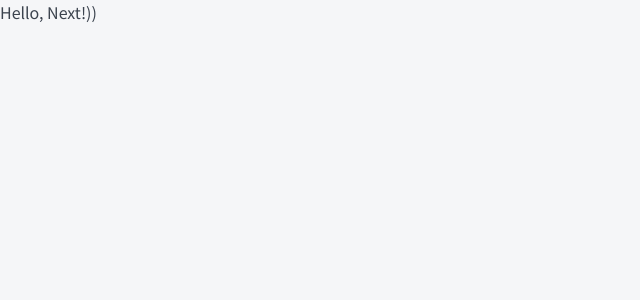
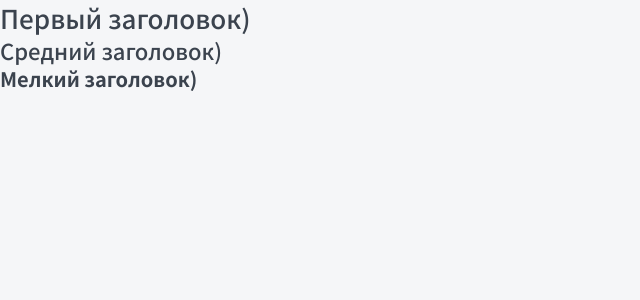
Before and after one commit to abr-ya/next-top, a Next.js app: page / in a window 1280 px wide. Shown: the top 300 px of the page, without its empty margins (0-640 px from the left). Built offline with nearby package versions, Linux system fonts and the light colour scheme.

Commit message:
feature: Add Htag component

```diff
--- /dev/null
+++ b/components/Htag/Htag.module.css
@@ -0,0 +1,23 @@
+.h1 {
+  margin: 0;
+
+  font-size: 26px;
+  font-weight: 500;
+  line-height: 35px;
+}
+
+.h2 {
+  margin: 0;
+
+  font-size: 22px;
+  font-weight: 500;
+  line-height: 30px;
+}
+
+.h3 {
+  margin: 0;
+
+  font-size: 20px;
+  font-weight: 600;
+  line-height: 27px;
+}
--- /dev/null
+++ b/components/Htag/Htag.props.ts
@@ -0,0 +1,6 @@
+import { ReactNode } from 'react';
+
+export interface HtagProps {
+	tag: 'h1' | 'h2' | 'h3';
+	children: ReactNode;
+}
--- /dev/null
+++ b/components/Htag/Htag.tsx
@@ -0,0 +1,15 @@
+import { HtagProps } from './Htag.props';
+import styles from './Htag.module.css';
+
+export const Htag = ({ tag, children }: HtagProps): JSX.Element => {
+	switch (tag) {
+		case 'h1':
+			return <h1 className={styles.h1}>{children}</h1>;
+		case 'h2':
+			return <h2 className={styles.h2}>{children}</h2>;
+		case 'h3':
+			return <h3 className={styles.h3}>{children}</h3>;
+		default:
+			return <></>;
+	}
+};
--- /dev/null
+++ b/components/index.ts
@@ -0,0 +1 @@
+export * from './Htag/Htag';
--- a/pages/index.tsx
+++ b/pages/index.tsx
@@ -1,10 +1,12 @@
-import Head from 'next/head';
-import Image from 'next/image';
+import React from 'react';
+import { Htag } from '../components';
 
 export default function Home(): JSX.Element {
   return (
-    <div>
-      Hello, Next!))
-    </div>
+    <>
+			<Htag tag='h1'>Первый заголовок)</Htag>
+			<Htag tag='h2'>Средний заголовок)</Htag>
+			<Htag tag='h3'>Мелкий заголовок)</Htag>
+		</>
   );
 }
--- a/styles/globals.css
+++ b/styles/globals.css
@@ -6,7 +6,7 @@
   color: var(--black);
   background: #F5F6F8;
 
-	font-family: 'Noto Sans KR', sans-serif;
+  font-family: "Noto Sans KR", sans-serif;
 }
 
 a {
@@ -26,5 +26,5 @@
   --red: #FC836D;
   --green: #1DC37E;
   --green-light: #C8F8E4;
-	--font-family: 'Noto Sans KR', sans-serif;
+  --font-family: "Noto Sans KR", sans-serif;
 }
```
Lines whose indentation alone changed are shown as unchanged.
